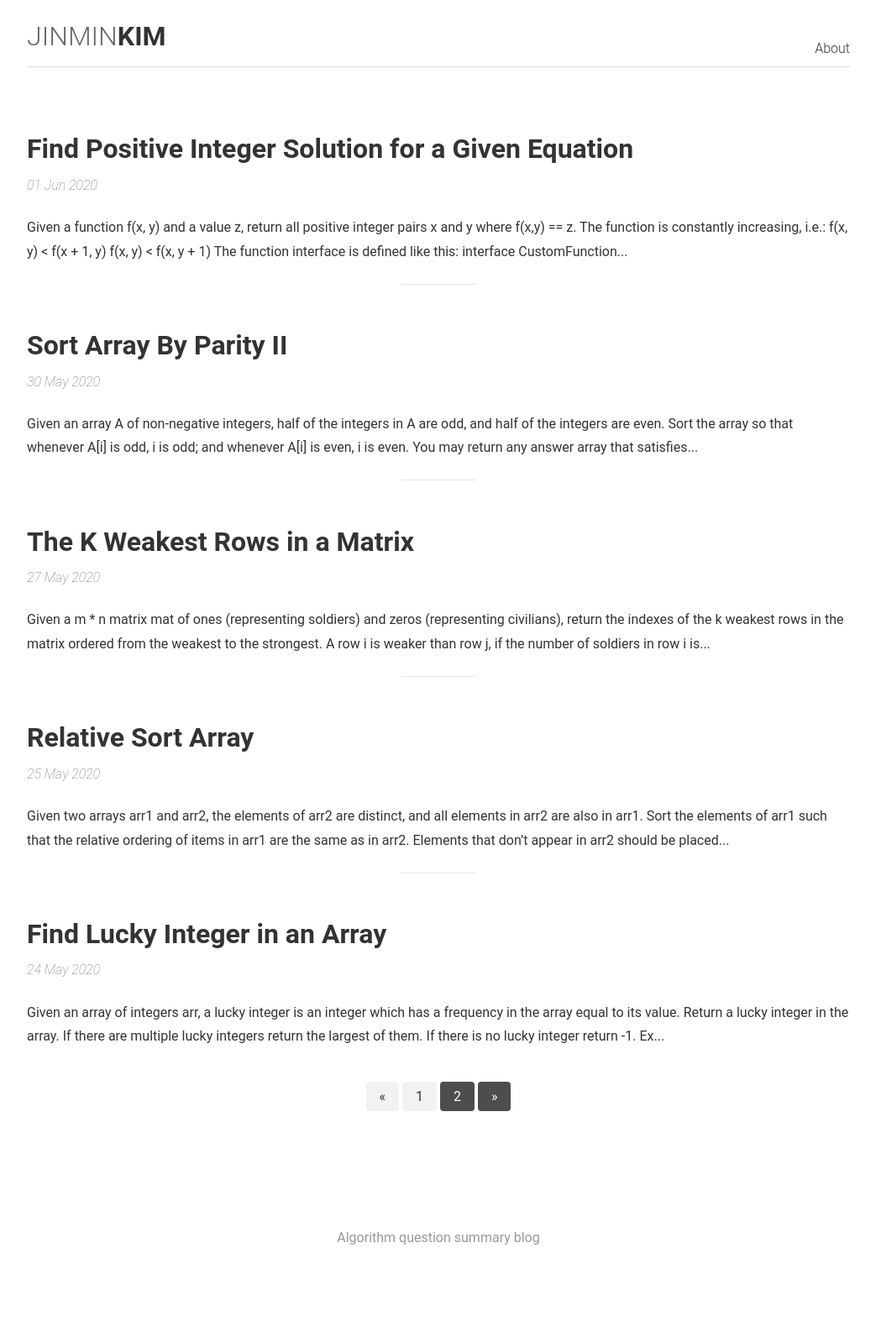
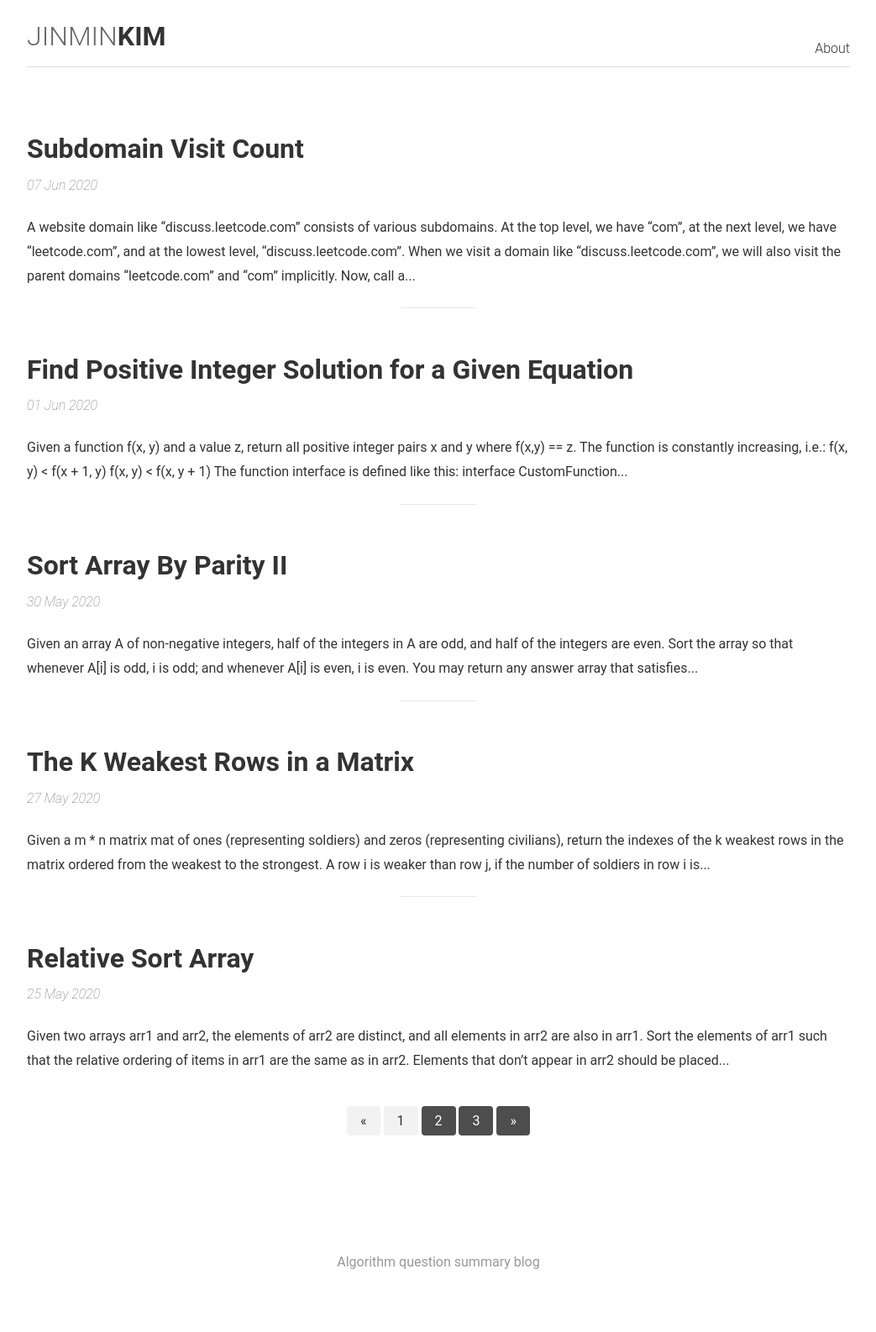
Before and after one commit to bennykim/bennykim.github.io, a Jekyll site: the page built from index.html, in a window 1280 px wide. Shown: the whole page at 84% size, without its empty margins (118-1161 px from the left). Built offline with Jekyll 4.4.1, drawn with Linux system fonts in a browser that asks for light colours; the list of posts is cut into pages by our own code; before the commit the page ends 1557 px from its top, so only the background shows below that; part of the change alters nothing that is shown.

Commit message:
add posts q11

````diff
--- /dev/null
+++ b/_posts/2020-06-07-Q-11.md
@@ -0,0 +1,59 @@
+---
+title: Subdomain Visit Count
+Algorithms: algorithms
+layout: post
+---
+
+A website domain like "discuss.leetcode.com" consists of various subdomains. At the top level, we have "com", at the next level, we have "leetcode.com", and at the lowest level, "discuss.leetcode.com". When we visit a domain like "discuss.leetcode.com", we will also visit the parent domains "leetcode.com" and "com" implicitly.
+
+Now, call a "count-paired domain" to be a count (representing the number of visits this domain received), followed by a space, followed by the address. An example of a count-paired domain might be "9001 discuss.leetcode.com".
+
+We are given a list cpdomains of count-paired domains. We would like a list of count-paired domains, (in the same format as the input, and in any order), that explicitly counts the number of visits to each subdomain.
+
+Ex 1:
+```
+Input:
+["9001 discuss.leetcode.com"]
+Output:
+["9001 discuss.leetcode.com", "9001 leetcode.com", "9001 com"]
+Explanation:
+We only have one website domain: "discuss.leetcode.com". As discussed above, the subdomain "leetcode.com" and "com" will also be visited. So they will all be visited 9001 times.
+```
+
+Ex 2:
+```
+Input:
+["900 google.mail.com", "50 yahoo.com", "1 intel.mail.com", "5 wiki.org"]
+Output:
+["901 mail.com","50 yahoo.com","900 google.mail.com","5 wiki.org","5 org","1 intel.mail.com","951 com"]
+Explanation:
+We will visit "google.mail.com" 900 times, "yahoo.com" 50 times, "intel.mail.com" once and "wiki.org" 5 times. For the subdomains, we will visit "mail.com" 900 + 1 = 901 times, "com" 900 + 50 + 1 = 951 times, and "org" 5 times.
+```
+
+Answer :
+```
+var subdomainVisits = function(cpdomains) {
+  var domains = {}
+
+  for (var i = 0; i < cpdomains.length; i++) {
+    var splitDomain = cpdomains[i].split(' ')
+    var visitCount = Number(splitDomain[0])
+    var splitUrl = splitDomain[1].split('.')
+
+    while (splitUrl.length > 0) {
+      var url = splitUrl.join('.')
+
+      domains[url] = domains[url] ? domains[url] + visitCount : visitCount
+      splitUrl.shift()
+    }
+  }
+
+  var result = []
+
+  for (var item in domains) {
+    result.push(domains[item] + ' ' + item)
+}
+
+  return result
+};
+```
````
Also changed, not shown: _posts/2020-06-01-Q-10.md (line endings or trailing spaces).
